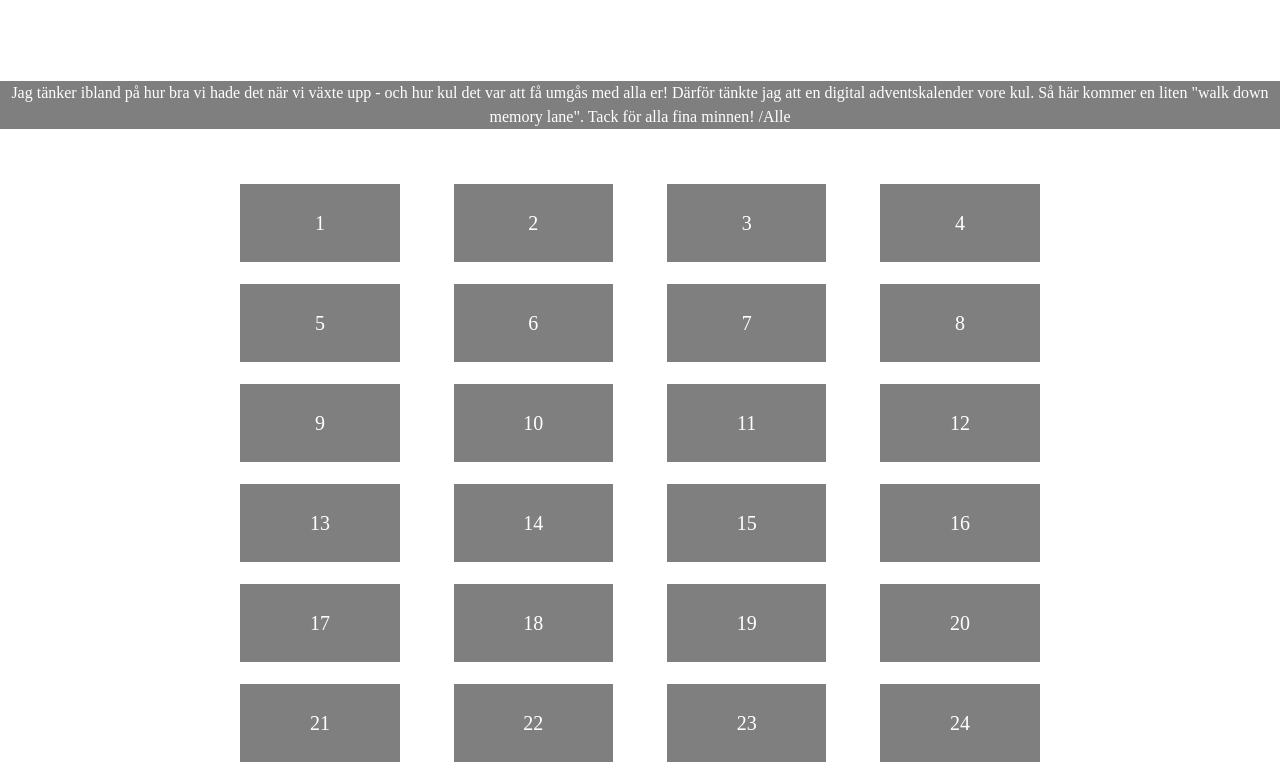
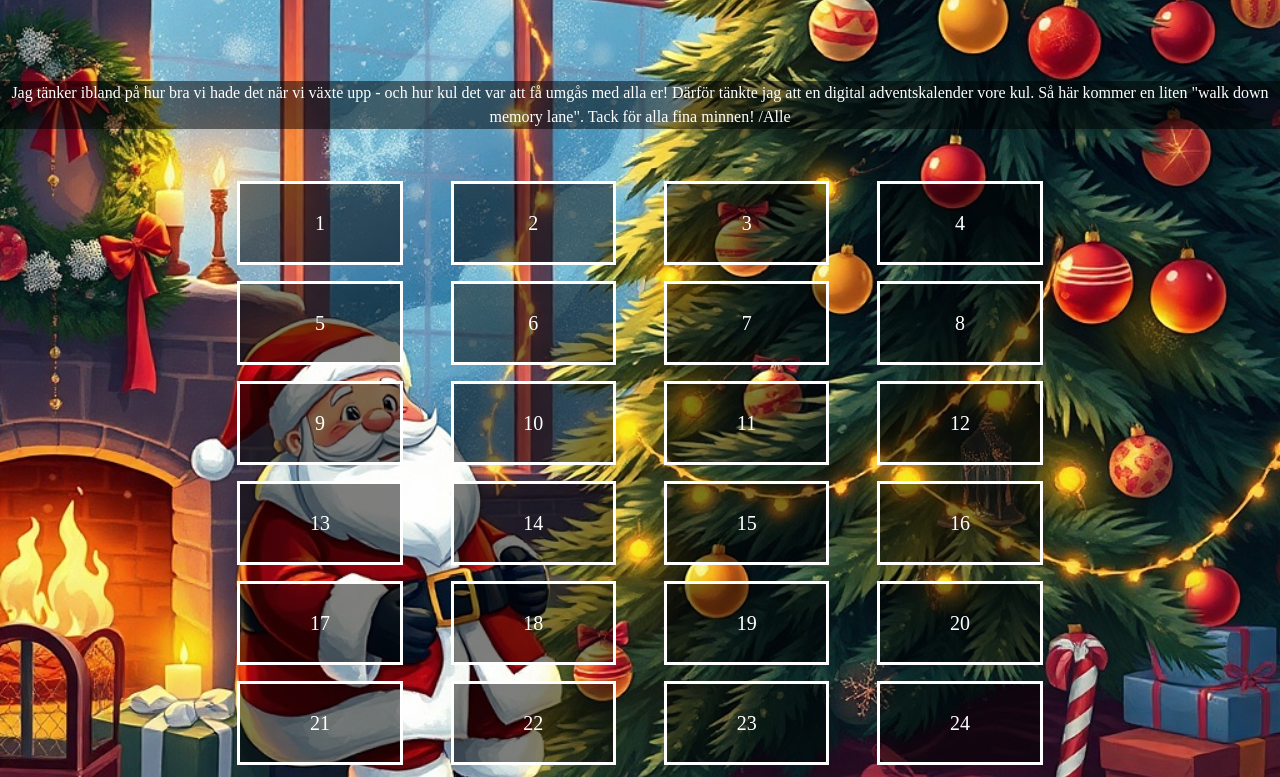
Before and after one commit to alni2600/adventcalendar-master, a plain HTML site: page index.html in a window 1280 px wide. Shown: the part 101-878 px from the top of the page. Drawn offline with nearby package versions, Linux system fonts and the light colour scheme; a web font is replaced by a local one.

Commit message:
ändrar sökväg igen på bakgrundsbild

```diff
--- a/assets/css/style.css
+++ b/assets/css/style.css
@@ -1,5 +1,5 @@
 .bg-kalender {
-    background-image: url("../assets/img/jul-bakgrund.jpg");
+    background-image: url("../img/jul-bakgrund.jpg");
     /* placerar bakgrunden till vänster, blev bäst så */
     background-position: left;
     min-height: 100vh;
--- a/index.html
+++ b/index.html
@@ -6,7 +6,7 @@
         <link href="https://fonts.googleapis.com/css2?family=Mountains+of+Christmas:wght@400;700&display=swap" rel="stylesheet">
         <link rel="stylesheet" href="https://cdn.jsdelivr.net/npm/bootstrap@4.5.3/dist/css/bootstrap.min.css" integrity="sha384-TX8t27EcRE3e/ihU7zmQxVncDAy5uIKz4rEkgIXeMed4M0jlfIDPvg6uqKI2xXr2" crossorigin="anonymous">
         <link rel="stylesheet" href="assets/css/style.css">
-        <link rel="icon" type="image/png" sizes="16x16" href="/assets/img/santa-16.png">
+        <link rel="icon" type="image/png" sizes="16x16" href="assets/img/santa-16.png">
         <title>Kussarnas julkalender 2026</title>
     </head>
     <body>
```
